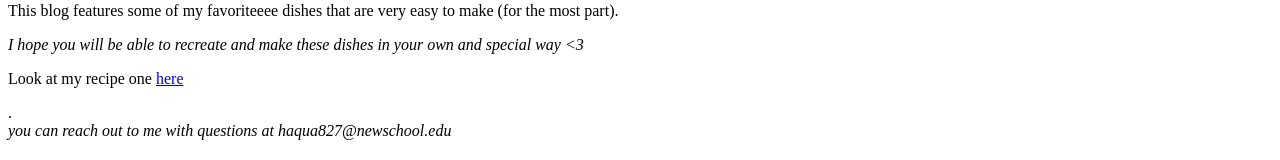
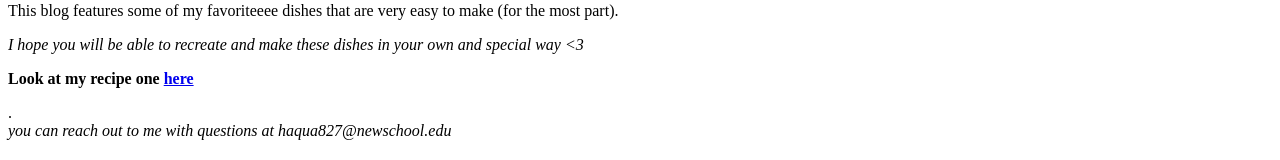
Before and after one commit to amrinh/haque-amrin-assignment1, a plain HTML site: page index.html in a window 1280 px wide. Shown: the part 162-322 px from the top of the page. Drawn offline with Linux system fonts and the light colour scheme.

Commit message:
changed to bold

```diff
--- a/index.html
+++ b/index.html
@@ -27,7 +27,7 @@
 
                     <p><em>I hope you will be able to recreate and make these dishes in your own and special way <3</em></p>
 
-                    <p> Look at my recipe one <a href ="recipe-one.html">here</a></p>.
+                    <p><strong>Look at my recipe one <a href ="recipe-one.html">here</strong></a></p>.
             </article>
         </main>
 
```
